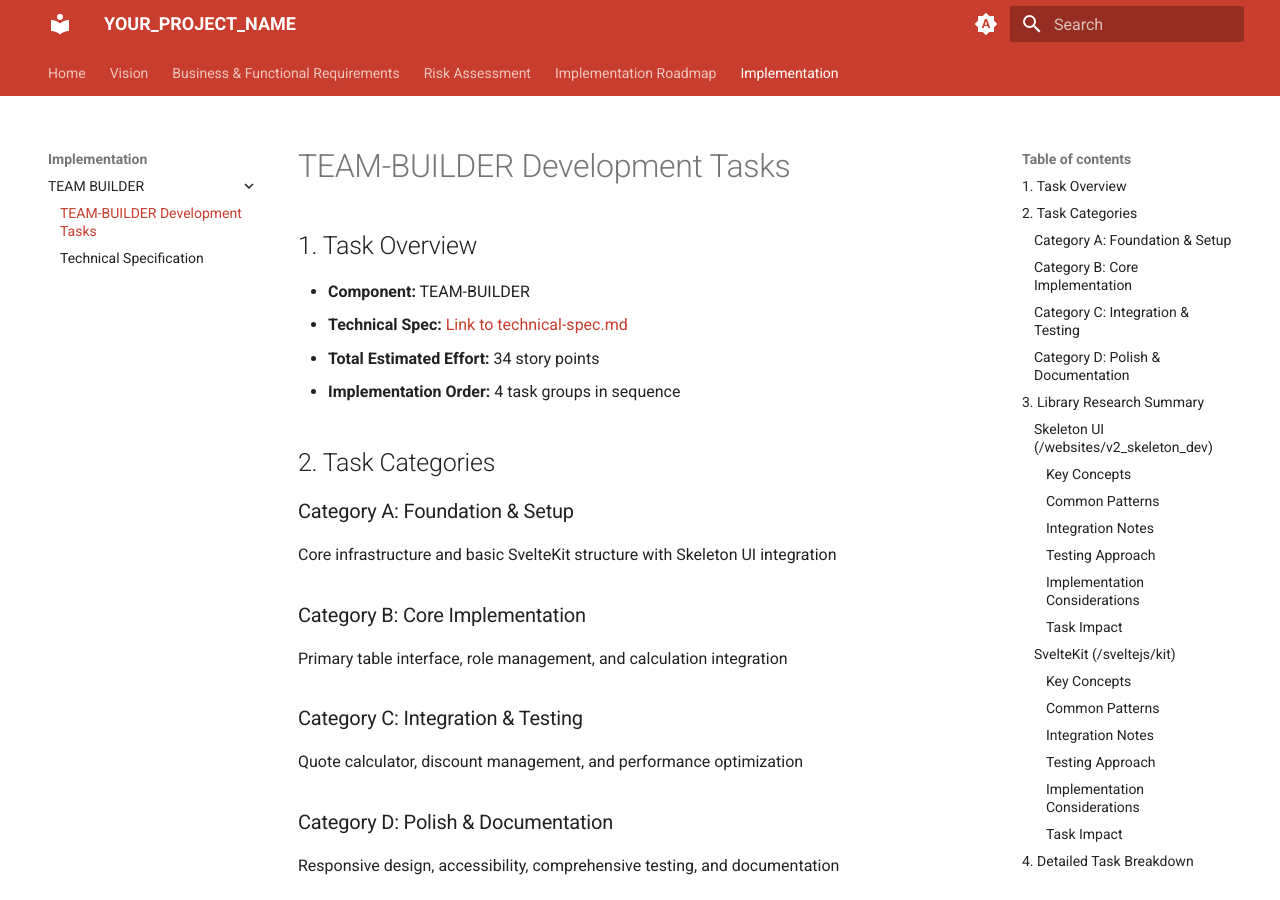
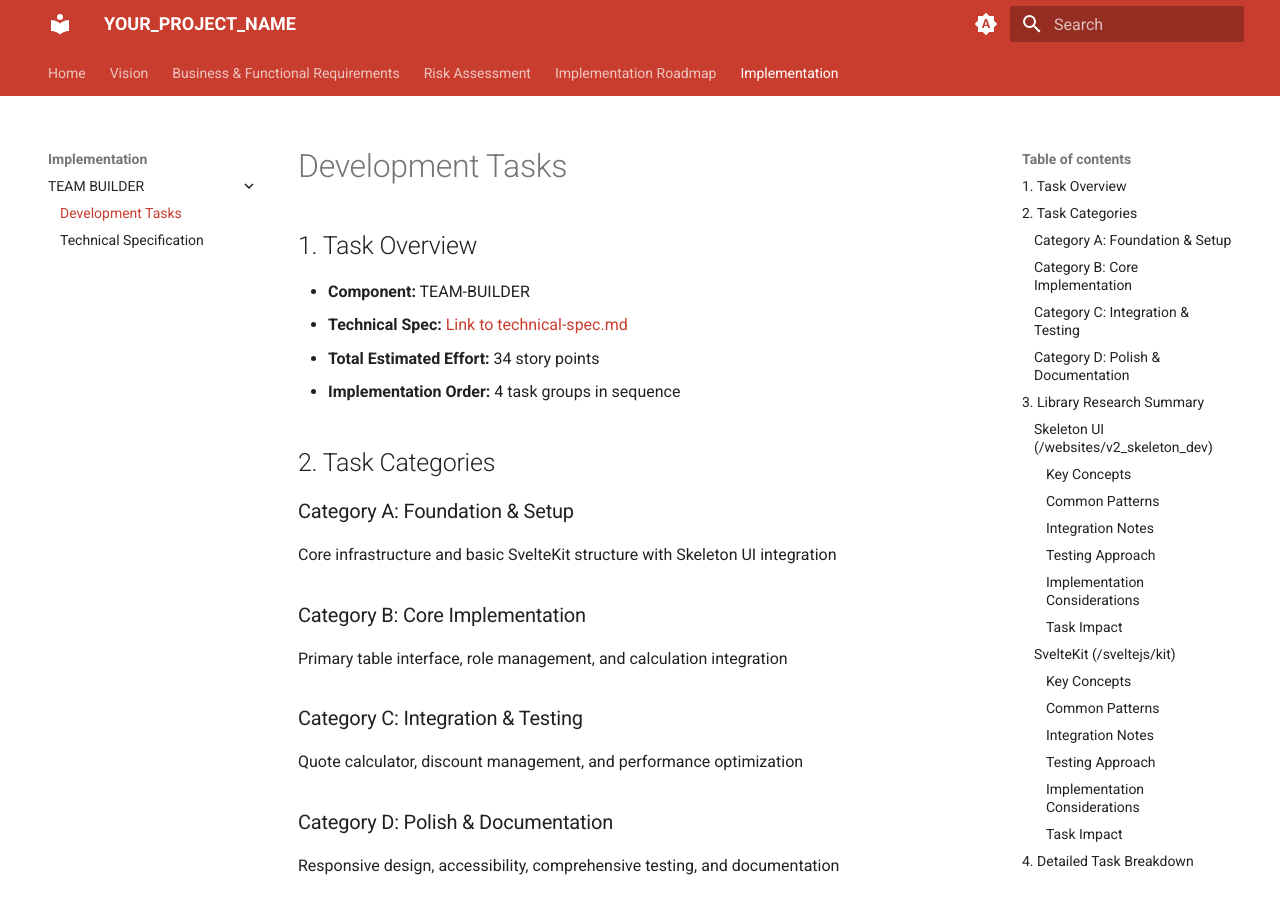
Before and after one commit to yeshwanth-divami/project-estimation, an MkDocs documentation site: the page built from docs/implementation/TEAM-BUILDER/development-tasks.md, in a window 1280 px wide and 900 px high. Built offline with MkDocs 1.6.1 and Material for MkDocs 9.7.7, drawn with Linux system fonts in a browser that asks for light colours.

Commit message:
docs: Update development tasks documentation

```diff
--- a/docs/implementation/TEAM-BUILDER/development-tasks.md
+++ b/docs/implementation/TEAM-BUILDER/development-tasks.md
@@ -1,4 +1,4 @@
-# TEAM-BUILDER Development Tasks
+# Development Tasks
 
 ## 1. Task Overview
 - **Component:** TEAM-BUILDER
```
